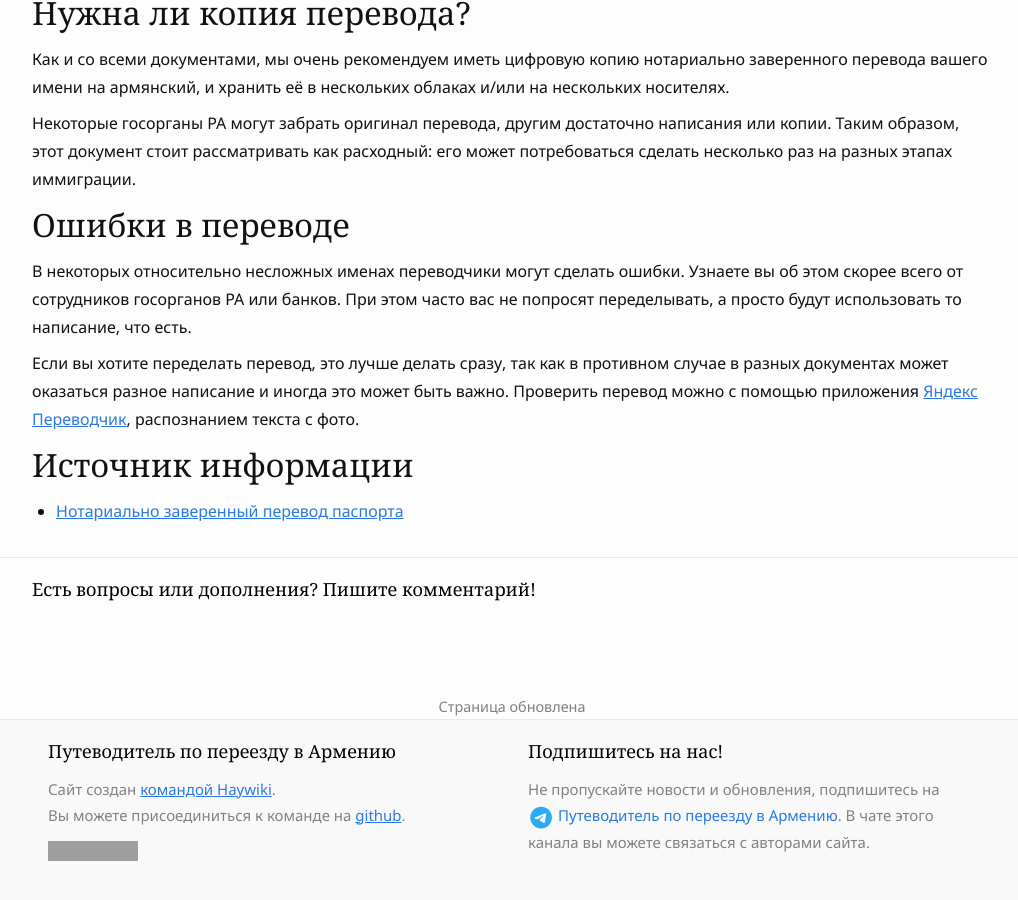
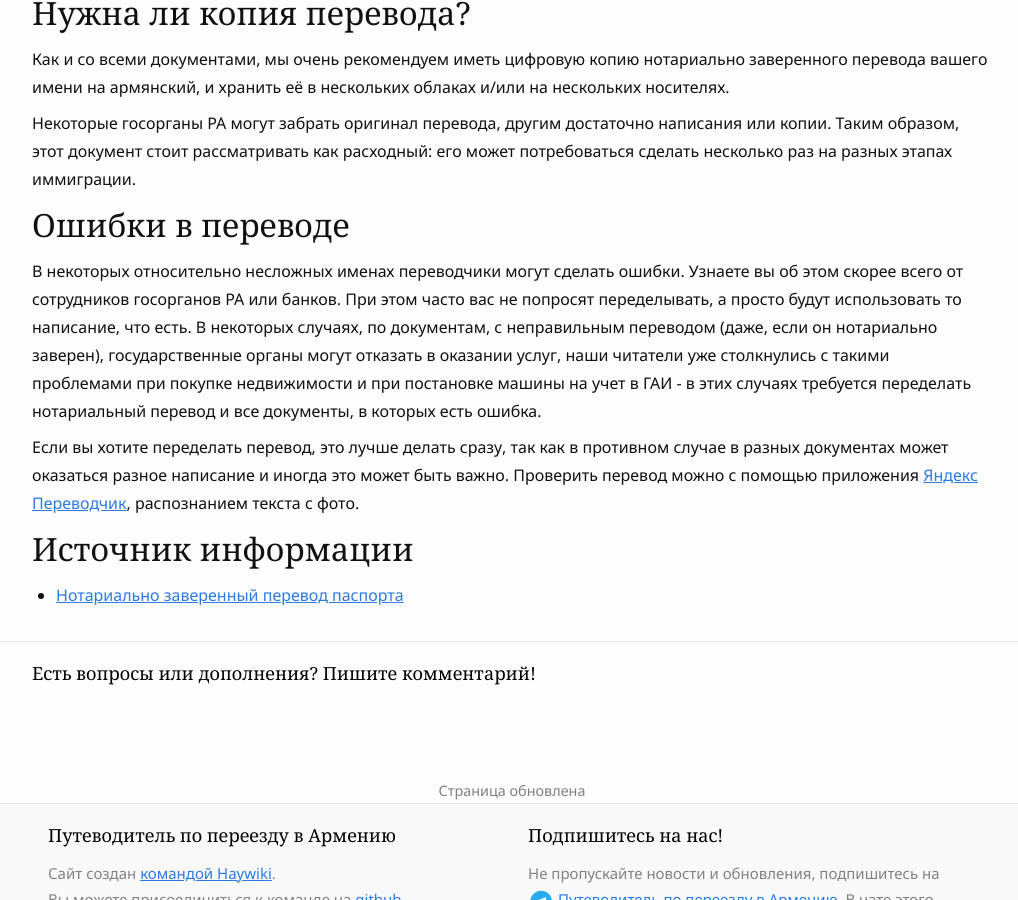
Before and after one commit to haywiki/haywiki.github.io, a Jekyll site: the page built from documents/passport-translation.md, in a window 1280 px wide and 900 px high, scrolled down 690 px. Shown: the whole window, without its empty margins (128-1146 px from the left). Built offline with Jekyll 4.4.1, drawn with Linux system fonts in a browser that asks for light colours; nearby versions of some CDN libraries; a script that is not in the unit is left out; grey boxes are pictures that could not be loaded.

Commit message:
Update passport-translation.md
some updates about consequences of incorrect translation

```diff
--- a/documents/passport-translation.md
+++ b/documents/passport-translation.md
@@ -34,7 +34,7 @@ layout: page
 
 В некоторых относительно несложных именах переводчики могут сделать ошибки. Узнаете вы об этом скорее всего от
 сотрудников госорганов РА или банков. При этом часто вас не попросят переделывать, а просто будут использовать
-то написание, что есть.
+то написание, что есть. В некоторых случаях, по документам, с неправильным переводом (даже, если он нотариально заверен), государственные органы могут отказать в оказании услуг, наши читатели уже столкнулись с такими проблемами при покупке недвижимости и при постановке машины на учет в ГАИ - в этих случаях требуется переделать нотариальный перевод и все документы, в которых есть ошибка.
 
 Если вы хотите переделать перевод, это лучше делать сразу, так как в противном случае в разных документах может
 оказаться разное написание и иногда это может быть важно. Проверить перевод можно с помощью приложения
```
